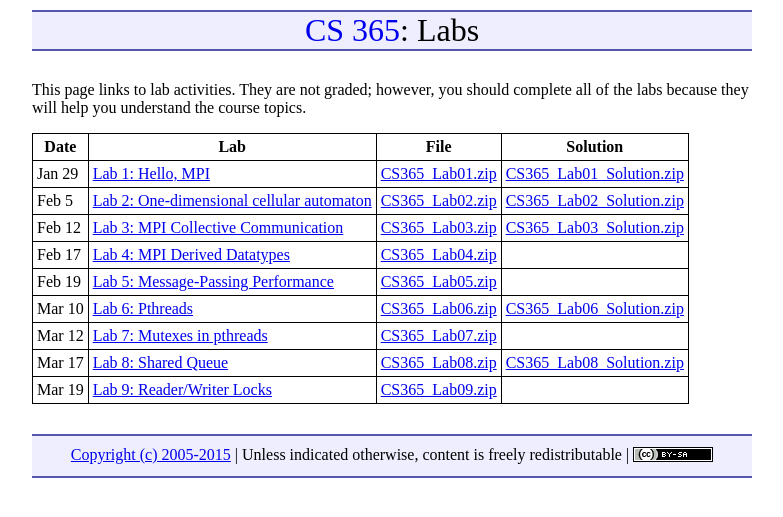
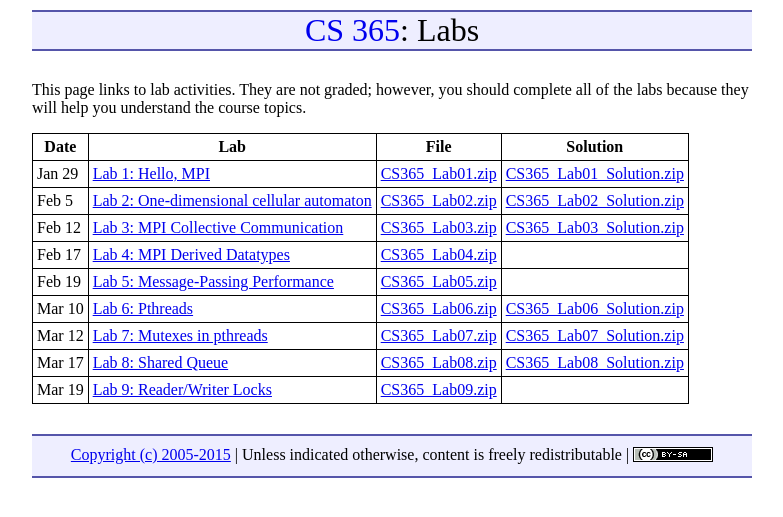
Before and after one commit to ycpcs/cs365-spring2015, a Jekyll site: the page built from labs/index.md, in a window 1280 px wide. Shown: the top 517 px of the page, without its empty margins (248-1031 px from the left). Built offline with Jekyll 4.4.1, drawn with Linux system fonts in a browser that asks for light colours; Markdown is read by kramdown in place of the engine named in the settings.

Commit message:
solution for lab 7

```diff
--- a/labs/index.md
+++ b/labs/index.md
@@ -13,6 +13,6 @@ Feb 12 | [Lab 3: MPI Collective Communication](lab03.html) | [CS365\_Lab03.zip](
 Feb 17 | [Lab 4: MPI Derived Datatypes](lab04.html) | [CS365\_Lab04.zip](CS365_Lab04.zip) |
 Feb 19 | [Lab 5: Message-Passing Performance](lab05.html) | [CS365\_Lab05.zip](CS365_Lab05.zip)
 Mar 10 | [Lab 6: Pthreads](lab06.html) | [CS365\_Lab06.zip](CS365_Lab06.zip) | [CS365\_Lab06\_Solution.zip](CS365_Lab06_Solution.zip)
-Mar 12 | [Lab 7: Mutexes in pthreads](lab07.html) | [CS365\_Lab07.zip](CS365_Lab07.zip) |
+Mar 12 | [Lab 7: Mutexes in pthreads](lab07.html) | [CS365\_Lab07.zip](CS365_Lab07.zip) | [CS365\_Lab07\_Solution.zip](CS365_Lab07_Solution.zip)
 Mar 17 | [Lab 8: Shared Queue](lab08.html) | [CS365\_Lab08.zip](CS365_Lab08.zip) | [CS365\_Lab08\_Solution.zip](CS365_Lab08_Solution.zip)
 Mar 19 | [Lab 9: Reader/Writer Locks](lab09.html) | [CS365\_Lab09.zip](CS365_Lab09.zip) |
```
Also changed, not shown: 1 other file.
